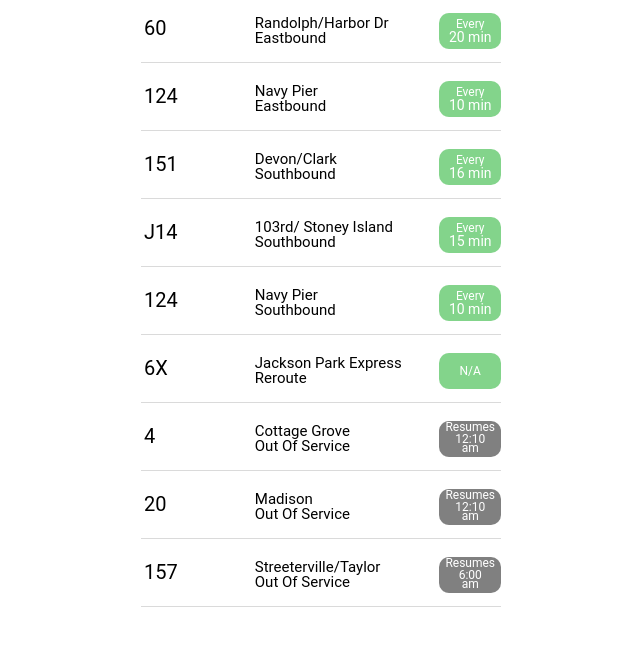
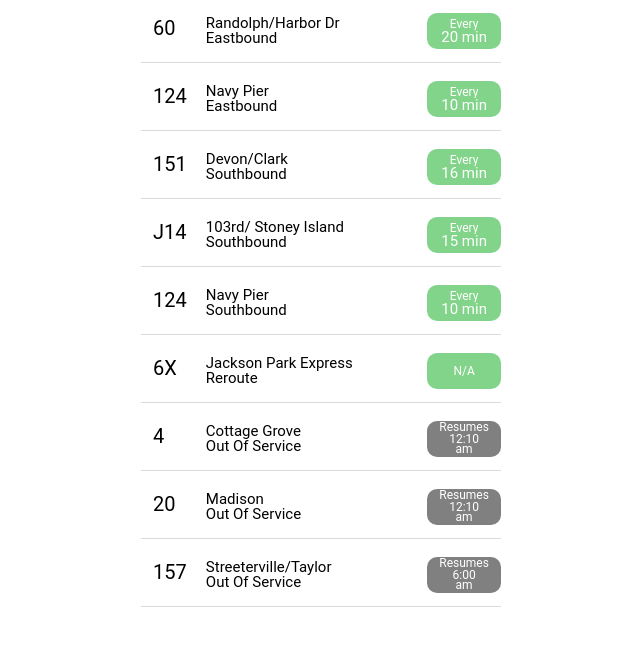
Before and after one commit to lilin5678/Frontend-3, a plain HTML site: page Desktop/Frontend Challenge 2/index.html in a window 1280 px wide. Shown: the part 80-726 px from the top of the page, without its empty margins (319-959 px from the left). Drawn offline with Linux system fonts and the light colour scheme.

Commit message:
Fourth commit

```diff
--- a/Desktop/Frontend Challenge 2/css/style.css
+++ b/Desktop/Frontend Challenge 2/css/style.css
@@ -86,10 +86,11 @@ body {
   width: 75%;
   flex-direction: column;
   margin-top:13px;
+  margin-left: -80px;
 }
 
 .min {
-  font-size: 14px;
+  font-size: 15px;
   padding-bottom: 0%;
   margin-top: 0px;
   align-items: baseline;
@@ -110,7 +111,7 @@ body {
 
 .destination  {
   display: inline-block;
-  text-align: center;
+  text-align: left;
   font-weight: medium;
   color: #000000;
   margin:  9px 35px 8px 0;
@@ -187,5 +188,5 @@ body {
    position: relative;
    height: 36px;
    margin-top: 15px;
-   margin-left: 3px;
+   margin-left: 12px;
  }
```
